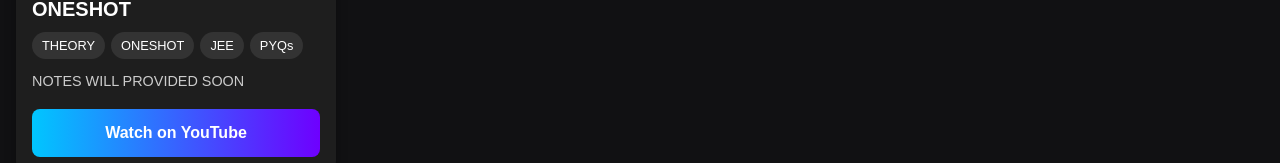
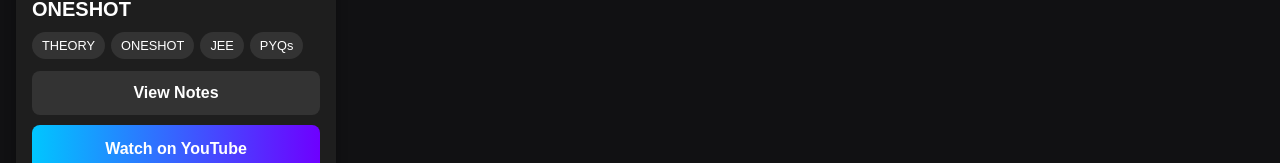
Before and after one commit to thedeveloperranveer/studio, a Next.js app: page /lectures/jee/maths in a window 1280 px wide. Shown: the part 410-573 px from the top of the page. Built offline with nearby package versions, Linux system fonts and the light colour scheme.

Commit message:
Add an optional "Notes Link" input field in the Lecture Card Generator f

```diff
--- a/src/app/lectures/jee/maths/page.tsx
+++ b/src/app/lectures/jee/maths/page.tsx
@@ -13,7 +13,7 @@
               <span class="tag">JEE</span>
               <span class="tag">PYQs</span>
         </div>
-        <p class="notes">NOTES WILL PROVIDED SOON</p>
+        <a href="#" target="_blank" class="notes-button">View Notes</a>
         <a href="https://www.youtube.com/watch?v=cS64-wAFDuI" target="_blank" class="button">Watch on YouTube</a>
       </div>
     </div>
@@ -62,6 +62,22 @@
         color: #ccc;
         margin-bottom: 16px;
       }
+      .notes-button {
+        display: block;
+        width: 100%;
+        text-align: center;
+        background-color: #333;
+        color: white;
+        padding: 10px;
+        border-radius: 8px;
+        text-decoration: none;
+        font-weight: bold;
+        margin-bottom: 10px;
+        transition: background-color 0.2s;
+      }
+      .notes-button:hover {
+        background-color: #444;
+      }
       .button {
         display: block;
         width: 100%;
--- a/src/app/page.tsx
+++ b/src/app/page.tsx
@@ -129,7 +129,7 @@
               <span class="tag">JEE</span>
               <span class="tag">PYQs</span>
         </div>
-        <p class="notes">NOTES WILL PROVIDED SOON</p>
+        <a href="#" target="_blank" class="notes-button">View Notes</a>
         <a href="https://www.youtube.com/watch?v=cS64-wAFDuI" target="_blank" class="button">Watch on YouTube</a>
       </div>
     </div>
@@ -205,6 +205,22 @@
       color: #ccc;
       margin-bottom: 16px;
     }
+    .notes-button {
+      display: block;
+      width: 100%;
+      text-align: center;
+      background-color: #333;
+      color: white;
+      padding: 10px;
+      border-radius: 8px;
+      text-decoration: none;
+      font-weight: bold;
+      margin-bottom: 10px;
+      transition: background-color 0.2s;
+    }
+    .notes-button:hover {
+        background-color: #444;
+    }
     .button {
       display: block;
       width: 100%;
@@ -234,7 +250,7 @@
         <CarouselContent className="-ml-1">
           {/* This is a bit of a hack, but it's the only way to render the static HTML strings into separate carousel items */}
           {lectureCardsHTML.split('<div class="lecture-card">').slice(1).map((cardHtml, index) => (
-             <CarouselItem key={index} className="md:basis-1/2 lg:basis-1/3 pl-1">
+             <CarouselItem key={index} className="pl-1 md:basis-1/2 lg:basis-1/3">
                 <div className="p-1">
                    <div
                     className="lecture-card-wrapper"
```
